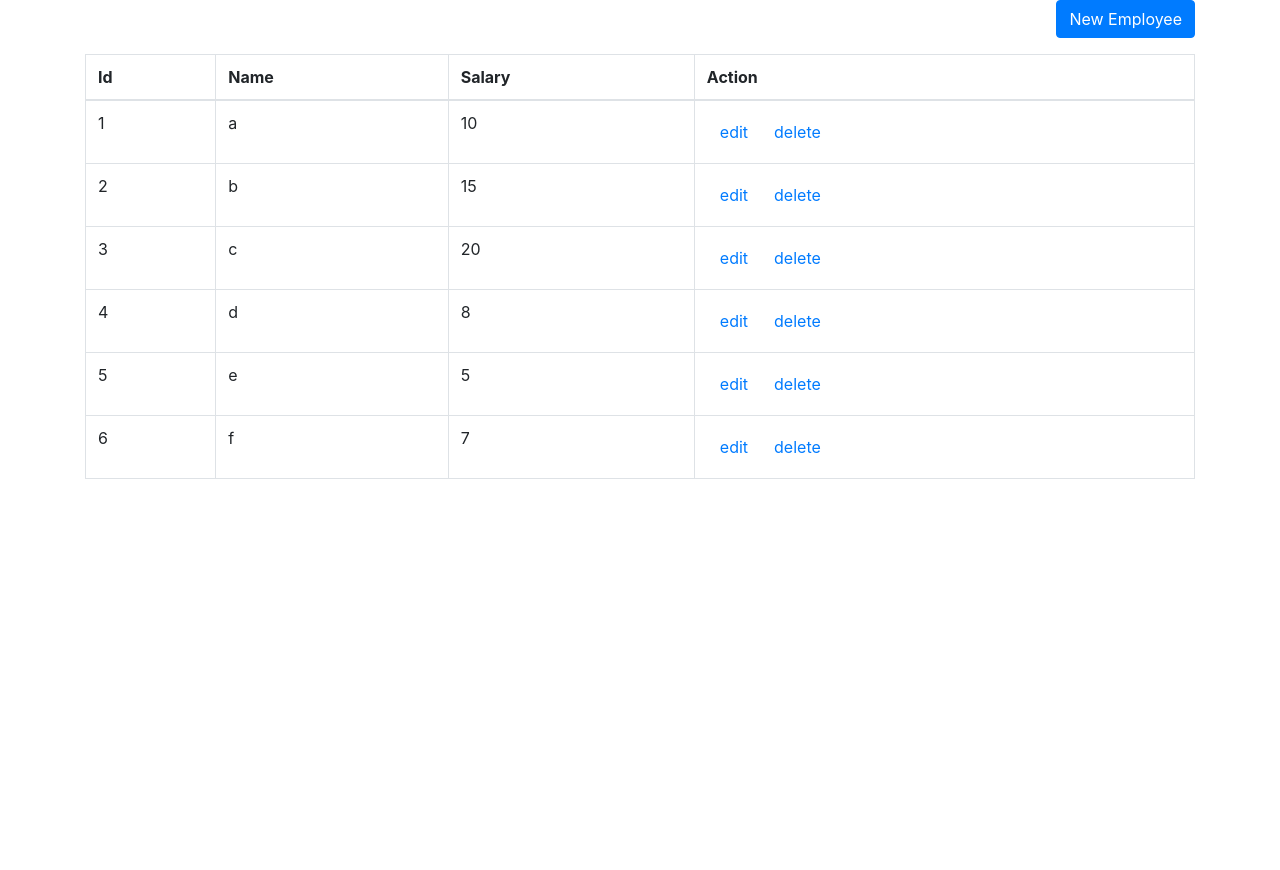
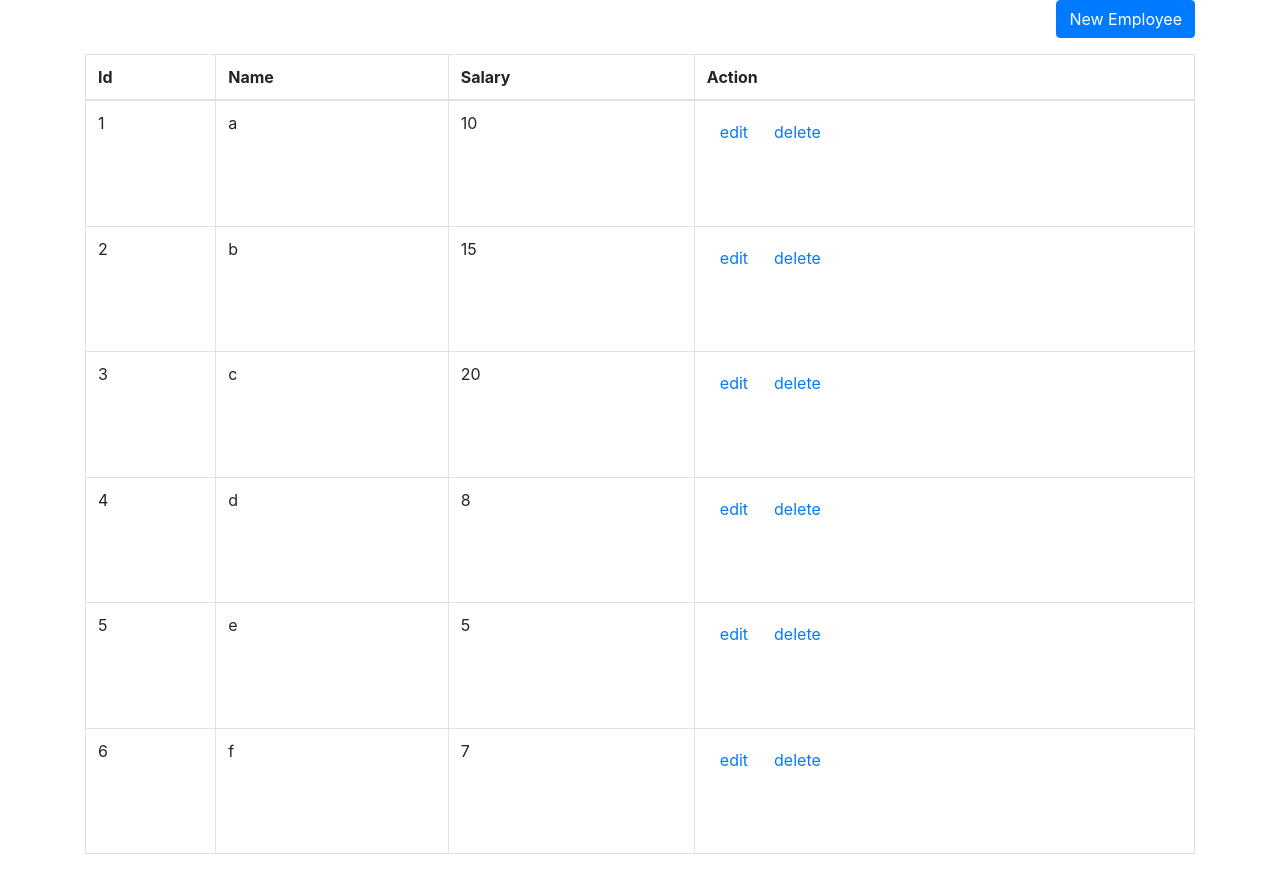
Before and after one commit to premambodkar/React-Learning-app-prem, a React (Create React App) app: page / in a window 1280 px wide. Before the commit the page ends 800 px from the top, so only its background shows below. Built offline with nearby package versions, Linux system fonts and the light colour scheme.

Commit message:
1 file modified, 1 added

```diff
--- a/src/common-components/CustomTable.js
+++ b/src/common-components/CustomTable.js
@@ -1,9 +1,10 @@
 import React from 'react';
+import tables from './table.module.css';
 
 const CustomTable = (props) => {
   return (
     <div className="table-responsive">
-      <table className="table table-bordered">
+      <table className={`table table-bordered ${tables.table}`}>
         {props.columns && props.columns.length ? (
           <thead>
             <tr>
--- /dev/null
+++ b/src/common-components/table.module.css
@@ -0,0 +1,4 @@
+.table {
+  width: 100% !important;
+  height: 100% !important;
+}
```
